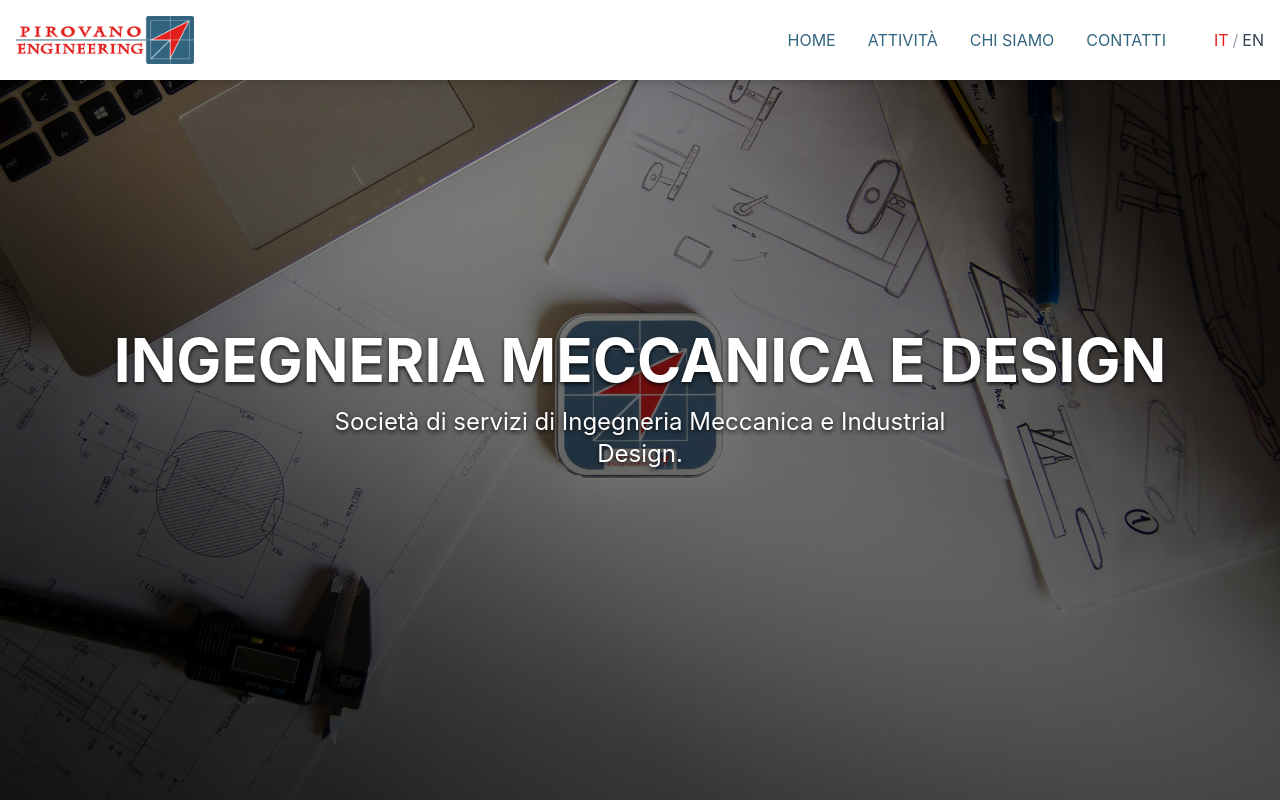
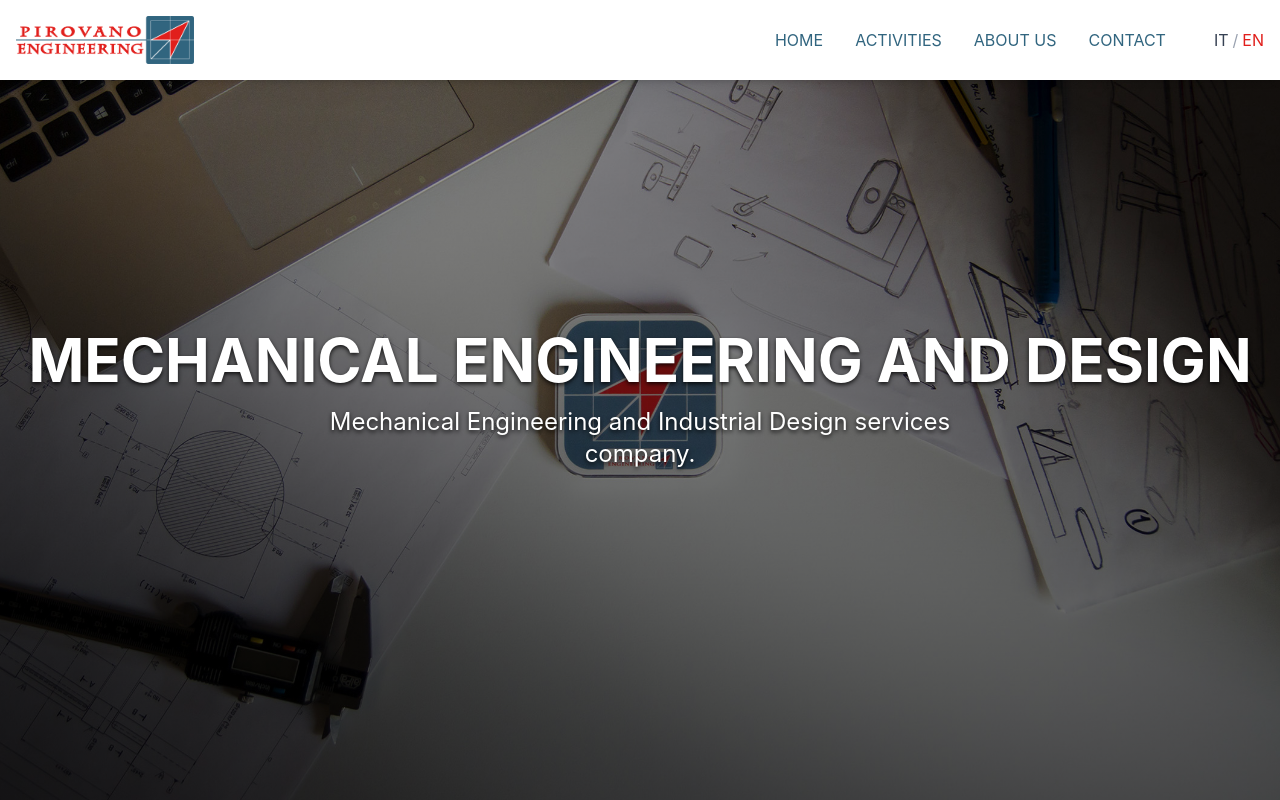
Before and after one commit to edoardopirovano/pirovano-engineering, a React (Vite) app: page /en in a window 1280 px wide. Shown: the top 800 px of the page. Built offline with nearby package versions, Linux system fonts and the light colour scheme.

Commit message:
Better SEO for i18n

```diff
--- a/index.html
+++ b/index.html
@@ -87,6 +87,24 @@
         "sameAs": ["https://www.linkedin.com/company/pirovano-engineering-srl/"]
       }
     </script>
+
+    <!-- Language meta tags -->
+    <meta name="language" content="it-IT" />
+    <link
+      rel="alternate"
+      hreflang="it"
+      href="https://www.pirovanoengineering.it/it/"
+    />
+    <link
+      rel="alternate"
+      hreflang="en"
+      href="https://www.pirovanoengineering.it/en/"
+    />
+    <link
+      rel="alternate"
+      hreflang="x-default"
+      href="https://www.pirovanoengineering.it/"
+    />
   </head>
   <body class="font-sans text-gray-900">
     <div id="root"></div>
--- a/package.json
+++ b/package.json
@@ -16,6 +16,7 @@
     "@tailwindcss/vite": "^4.0.7",
     "framer-motion": "^12.4.7",
     "i18next": "^24.2.2",
+    "i18next-browser-languagedetector": "^7.2.2",
     "react": "^19.0.0",
     "react-dom": "^19.0.0",
     "react-i18next": "^15.4.1",
--- a/src/components/LanguageToggle.jsx
+++ b/src/components/LanguageToggle.jsx
@@ -1,20 +1,30 @@
 import { useTranslation } from 'react-i18next'
-import { useState } from 'react'
+import { useState, useEffect } from 'react'
 
 const LanguageToggle = () => {
   const { i18n } = useTranslation()
   const [currentLang, setCurrentLang] = useState(i18n.language)
 
+  useEffect(() => {
+    // Check if the current route matches the language
+    const path = window.location.pathname
+    const expectedPath = `/${currentLang}`
+    if (path !== expectedPath) {
+      window.history.pushState({}, '', expectedPath)
+    }
+  }, [currentLang])
+
   const toggleLanguage = () => {
     const newLang = currentLang === 'it' ? 'en' : 'it'
-    setCurrentLang(newLang)
-    i18n.changeLanguage(newLang)
+    i18n.changeLanguage(newLang);
+    setCurrentLang(newLang);
   }
 
   return (
     <button
       onClick={toggleLanguage}
       className="ml-4 flex items-center space-x-1 cursor-pointer"
+      aria-label={currentLang === 'it' ? 'Switch to English' : 'Passa all\'italiano'}
     >
       <span className={currentLang === 'it' ? 'text-primary-red' : 'text-gray-700'}>
         IT
--- a/src/i18n.js
+++ b/src/i18n.js
@@ -1,5 +1,6 @@
 import i18n from "i18next";
 import { initReactI18next } from "react-i18next";
+import LanguageDetector from "i18next-browser-languagedetector";
 
 const resources = {
   it: {
@@ -188,12 +189,42 @@ const resources = {
   },
 };
 
-i18n.use(initReactI18next).init({
-  resources,
-  lng: "it",
-  interpolation: {
-    escapeValue: false,
-  },
+i18n
+  .use(LanguageDetector)
+  .use(initReactI18next)
+  .init({
+    resources,
+    fallbackLng: "it",
+    supportedLngs: ["it", "en"],
+
+    // SEO friendly settings
+    defaultNS: "translation",
+    fallbackNS: false,
+
+    // Language detection options
+    detection: {
+      order: ["path", "navigator"],
+      lookupFromPathIndex: 0,
+      checkWhitelist: true,
+    },
+
+    interpolation: {
+      escapeValue: false,
+    },
+  });
+
+// Add language metadata to help with SEO
+document.documentElement.lang = i18n.language;
+i18n.on("languageChanged", (lng) => {
+  document.documentElement.lang = lng;
+  const baseUrl = "https://www.pirovanoengineering.it";
+  let canonicalLink = document.querySelector("link[rel='canonical']");
+  if (!canonicalLink) {
+    canonicalLink = document.createElement("link");
+    canonicalLink.rel = "canonical";
+    document.head.appendChild(canonicalLink);
+  }
+  canonicalLink.href = `${baseUrl}/${lng}`;
 });
 
 export default i18n;
--- a/vite.config.js
+++ b/vite.config.js
@@ -8,6 +8,7 @@ export default defineConfig({
   server: {
     port: 3000,
     open: true,
+    historyApiFallback: true,
   },
   build: {
     outDir: "dist",
```
Also changed, not shown: 1 other file (tests, documents, lock files or other folders). Lines whose indentation alone changed are shown as unchanged.
